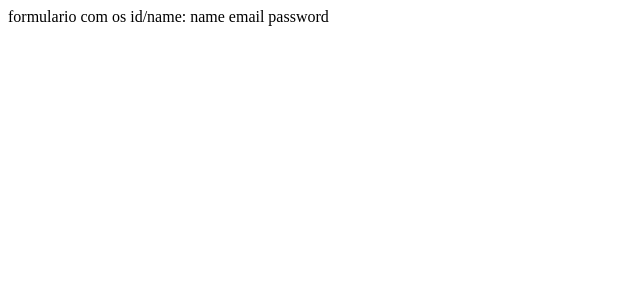
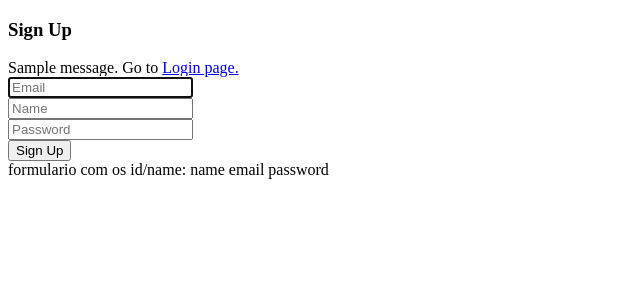
Before and after one commit to BLUCASS/Bank_System-FLASK-, a Flask app: page /user/signup in a window 1280 px wide. Shown: the top 300 px of the page, without its empty margins (0-640 px from the left). Run offline with Flask 3, Linux system fonts and the light colour scheme; tables that the repository leaves empty hold one stand-in row (values such as "Sample post"); one stand-in notice (Sample message) is shown.

Commit message:
adding html pages

```diff
--- a/main.py
+++ b/main.py
@@ -1,4 +1,4 @@
-from flask import Flask, redirect, render_template, url_for, request
+from flask import Flask, redirect, render_template, url_for, request, flash
 from controller import UserManagement, AccountManagement, DbManagement
 
 
@@ -15,7 +15,7 @@
 @app.route('/user/signup/send', methods=['POST'])
 def send_signup():
     data = request.form
-    UserManagement().create_user(data)
+    if not UserManagement().create_user(data): flash("Email address already exists.")
     return redirect(url_for("signup"))
 
 @app.route('/user/delete', methods=['GET'])
@@ -38,5 +38,18 @@
     UserManagement().change_password(data)
     return redirect(url_for("index"))
 
+@app.route('/user/signin', methods=['GET'])
+def signin():
+    return render_template("signin.html")
+
+@app.route('/user/signin/send', methods=['POST'])
+def send_signin():
+    return redirect(url_for("main_page"))
+
+@app.route('/main_page', methods=['GET'])
+def main_page():
+    return render_template("main_page.html")
+
+
 if __name__ == '__main__':
     app.run(debug=True)
--- a/templates/signup.html
+++ b/templates/signup.html
@@ -6,6 +6,43 @@
     <title>Sign Up</title>
 </head>
 <body>
+
+<div class="column is-4 is-offset-4">
+    <h3 class="title">Sign Up</h3>
+    <div class="box">
+
+    {% with messages = get_flashed_messages() %}
+    {% if messages %}
+        <div class="notification-email">
+            {{ messages[0] }}. Go to <a href="/user/signin">Login page.</a>
+        </div>
+    {% endif %}
+    {% endwith %}
+
+        <form method="POST" action="/user/signup/send">
+            <div class="field">
+                <div class="control">
+                    <input class="input is-large" type="email" name="email" placeholder="Email" autofocus="">
+                </div>
+            </div>
+
+            <div class="field">
+                <div class="control">
+                    <input class="input is-large" type="text" name="name" placeholder="Name" autofocus="">
+                </div>
+            </div>
+
+            <div class="field">
+                <div class="control">
+                    <input class="input is-large" type="password" name="password" placeholder="Password">
+                </div>
+            </div>
+
+            <button class="button is-block is-info is-large is-fullwidth">Sign Up</button>
+        </form>
+    </div>
+</div>
+
     formulario com os id/name:
     name
     email
```
Also changed, not shown: controller.py (+4 -3 lines), templates/signin.html (added, +11 -0 lines), templates/main_page.html (added).
